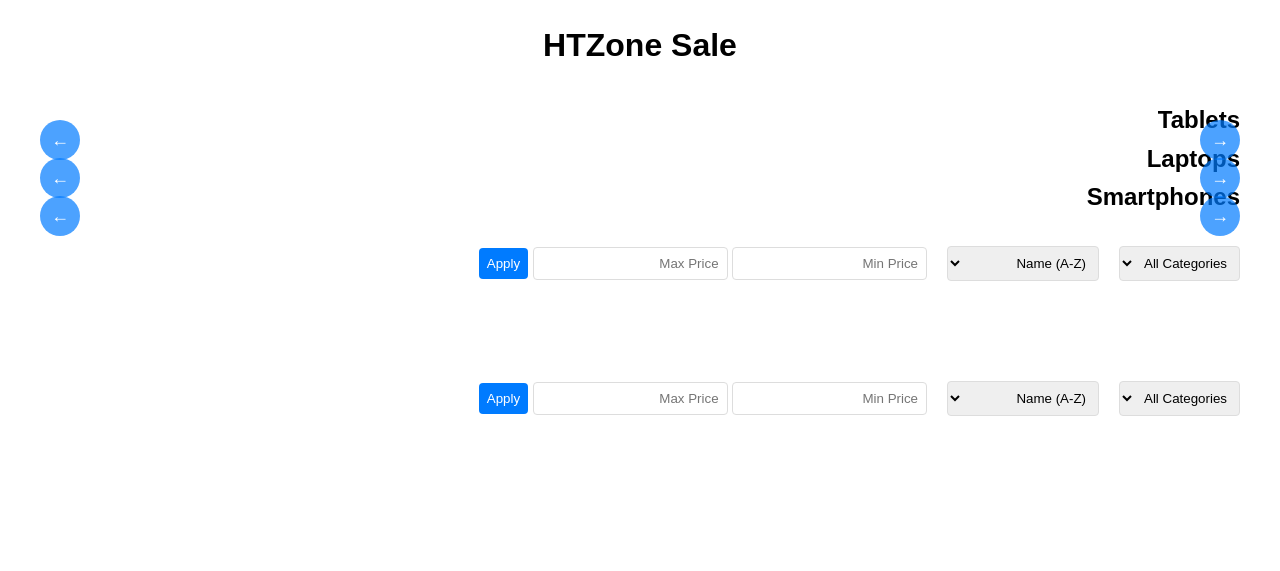
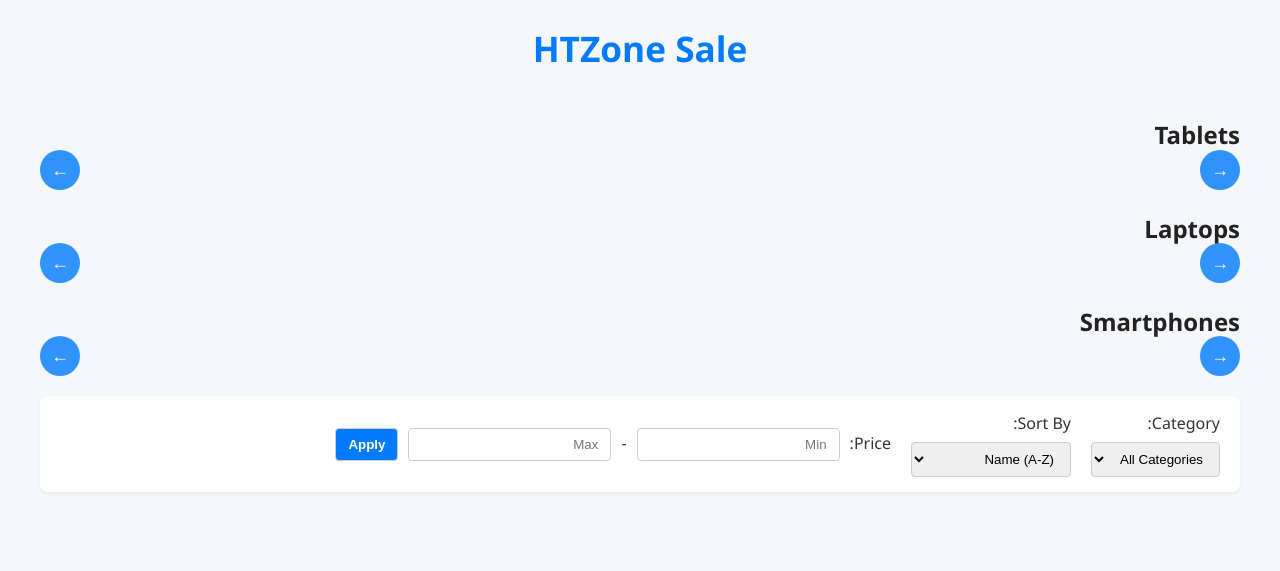
Before and after one commit to omer8888/HtzTask, a PHP site: page / in a window 1280 px wide. Shown: the top 571 px of the page. Run offline with PHP 8.4, Linux system fonts and the light colour scheme; data that the repository does not hold is empty.

Commit message:
loadCarouselItems()

```diff
--- a/index.php
+++ b/index.php
@@ -1,12 +1,10 @@
-
-
 <!DOCTYPE html>
-<html lang="en">
+<html lang="en" dir="rtl">
 <head>
-    <meta charset="UTF-8">
-    <meta name="viewport" content="width=device-width, initial-scale=1.0">
+    <meta charset="UTF-8" />
+    <meta name="viewport" content="width=device-width, initial-scale=1.0"/>
     <title>HTZone PHP Test</title>
-    <link rel="stylesheet" href="static/css/styles.css">
+    <link rel="stylesheet" href="static/css/styles.css"/>
     <script src="https://code.jquery.com/jquery-3.6.0.min.js"></script>
 </head>
 <body>
@@ -16,22 +14,33 @@
     </header>
 
     <main>
+        <!-- Carousel Section -->
         <section id="carousel-section"></section>
 
         <!-- Filters Section -->
         <section class="filters-wrapper">
+            <div class="filter-group">
+                <label for="category-filter">Category:</label>
                 <select id="category-filter">
                     <option value="">All Categories</option>
                 </select>
+            </div>
+
+            <div class="filter-group">
+                <label for="sort-select">Sort By:</label>
                 <select id="sort-select">
                     <option value="name-ASC">Name (A-Z)</option>
                     <option value="name-DESC">Name (Z-A)</option>
                     <option value="price-ASC">Price (Low to High)</option>
                     <option value="price-DESC">Price (High to Low)</option>
                 </select>
-            <form id="price-filter">
-                <input type="number" id="price-min" placeholder="Min Price">
-                <input type="number" id="price-max" placeholder="Max Price">
+            </div>
+
+            <form id="price-filter" class="price-filter">
+                <label>Price:</label>
+                <input type="number" id="price-min" placeholder="Min">
+                <span>-</span>
+                <input type="number" id="price-max" placeholder="Max">
                 <button type="submit">Apply</button>
             </form>
         </section>
@@ -39,31 +48,7 @@
         <!-- Product List Section -->
         <section class="products-wrapper">
             <div id="product-list" class="grid-layout"></div>
-            <div id="loading-indicator" style="display: none;">Loading...</div>
-        </section>
-
-        <!-- Filters Section -->
-        <section class="filters-wrapper">
-            <select id="category-filter">
-                <option value="">All Categories</option>
-            </select>
-            <select id="sort-select">
-                <option value="name-ASC">Name (A-Z)</option>
-                <option value="name-DESC">Name (Z-A)</option>
-                <option value="price-ASC">Price (Low to High)</option>
-                <option value="price-DESC">Price (High to Low)</option>
-            </select>
-            <form id="price-filter">
-                <input type="number" id="price-min" placeholder="Min Price">
-                <input type="number" id="price-max" placeholder="Max Price">
-                <button type="submit">Apply</button>
-            </form>
-        </section>
-
-        <!-- Product List Section -->
-        <section class="products-wrapper">
-            <div id="product-list" class="grid-layout"></div>
-            <div id="loading-indicator" style="display: none;">Loading...</div>
+            <div id="loading-indicator">Loading...</div>
         </section>
     </main>
 </div>
@@ -79,7 +64,6 @@
         }
     }
 </script>
-
 <script src="static/js/scripts.js"></script>
 </body>
 </html>
--- a/static/css/styles.css
+++ b/static/css/styles.css
@@ -6,10 +6,12 @@
 }
 
 body {
-    font-family: Arial, sans-serif;
+    font-family: 'Segoe UI', Tahoma, Geneva, Verdana, sans-serif;
     line-height: 1.6;
+    background-color: #f5f7fa;
+    color: #333;
+    direction: rtl;
     padding: 20px;
-    direction: rtl;
 }
 
 .container {
@@ -20,98 +22,129 @@ body {
 /* Header */
 header {
     text-align: center;
-    margin-bottom: 30px;
+    margin-bottom: 40px;
 }
 
-/* Carousel Enhancements */
+header h1 {
+    font-size: 2.2rem;
+    color: #007bff;
+}
+
+/* Carousel */
 .carousel-wrapper {
-    position: relative;
+    margin-bottom: 40px;
+}
+
+.carousel-wrapper h2 {
+    font-size: 1.5rem;
+    margin-bottom: 15px;
+    color: #222;
 }
 
 .carousel-container {
     position: relative;
-    padding: 0 40px; /* Space for arrows */
+    padding: 0 40px;
 }
 
 .carousel-items {
     display: flex;
     overflow-x: auto;
     scroll-behavior: smooth;
-    scrollbar-width: none; /* Firefox */
-    -ms-overflow-style: none;  /* IE 10+ */
+    gap: 16px;
+    scrollbar-width: none;
+    -ms-overflow-style: none;
 }
 
 .carousel-items::-webkit-scrollbar {
-    display: none; /* Chrome, Safari */
+    display: none;
 }
 
 .carousel-button {
     position: absolute;
     top: 50%;
     transform: translateY(-50%);
-    background: rgba(0, 123, 255, 0.7);
+    background: rgba(0, 123, 255, 0.8);
     color: white;
     border: none;
     padding: 10px;
-    cursor: pointer;
     border-radius: 50%;
-    z-index: 10;
     font-size: 18px;
     width: 40px;
     height: 40px;
+    cursor: pointer;
+    z-index: 10;
 }
 
 .carousel-button:hover {
-    background: rgba(0, 123, 255, 0.9);
+    background: rgba(0, 123, 255, 1);
 }
 
 .carousel-button.left {
-    right: auto;
     left: 0;
 }
 
 .carousel-button.right {
-    left: auto;
     right: 0;
 }
 
-
 /* Filters */
 .filters-wrapper {
+    display: flex;
+    flex-wrap: wrap;
+    gap: 20px;
     margin-bottom: 30px;
-    margin-top: 30px;
-    display: flex;
-    gap: 20px;
     align-items: center;
+    background-color: #ffffff;
+    padding: 15px 20px;
+    border-radius: 8px;
+    box-shadow: 0 2px 4px rgba(0, 0, 0, 0.05);
 }
 
-select, input, button {
-    padding: 8px;
-    border: 1px solid #ddd;
+.filter-group {
+    display: flex;
+    flex-direction: column;
+    gap: 5px;
+}
+
+.price-filter {
+    display: flex;
+    align-items: center;
+    gap: 10px;
+}
+
+select, input[type="number"], button {
+    padding: 8px 12px;
+    border: 1px solid #ccc;
     border-radius: 4px;
 }
 
 button {
-    background: #007bff;
+    background-color: #007bff;
     color: white;
-    border: none;
+    font-weight: bold;
     cursor: pointer;
+    transition: background-color 0.3s ease;
 }
 
 button:hover {
-    background: #0056b3;
+    background-color: #0056b3;
 }
 
 /* Product Grid */
 .grid-layout {
     display: grid;
-    grid-template-columns: repeat(auto-fill, minmax(200px, 1fr));
+    grid-template-columns: repeat(auto-fill, minmax(220px, 1fr));
     gap: 20px;
-    padding: 20px 0;
+    padding-bottom: 30px;
 }
 
 .product-item {
-    box-shadow: 0 2px 6px rgba(0, 0, 0, 0.1);
+    background: white;
+    border: 1px solid #ddd;
+    border-radius: 10px;
+    padding: 15px;
+    text-align: center;
+    box-shadow: 0 2px 8px rgba(0, 0, 0, 0.05);
     transition: transform 0.2s ease;
 }
 
```
Also changed, not shown: other parts of static/css/styles.css (+33 -25 lines). Lines whose indentation alone changed are shown as unchanged.
